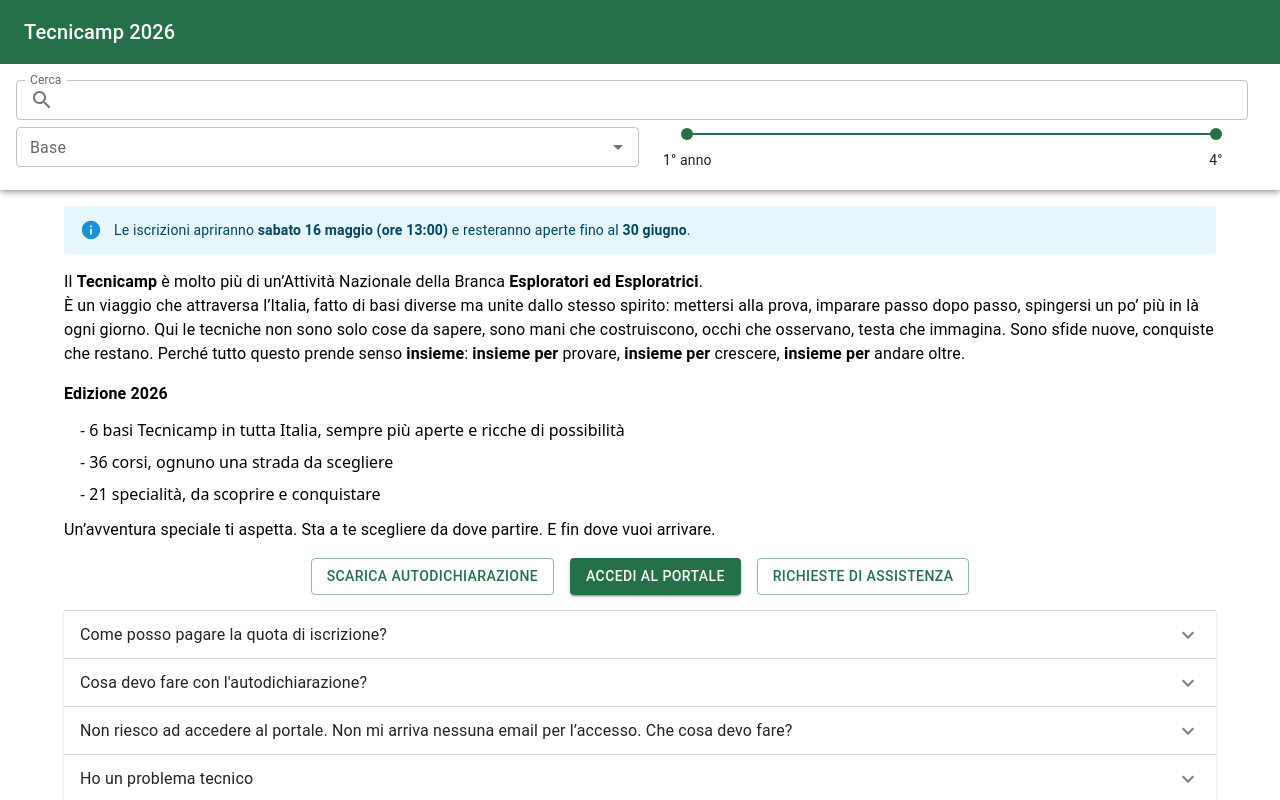
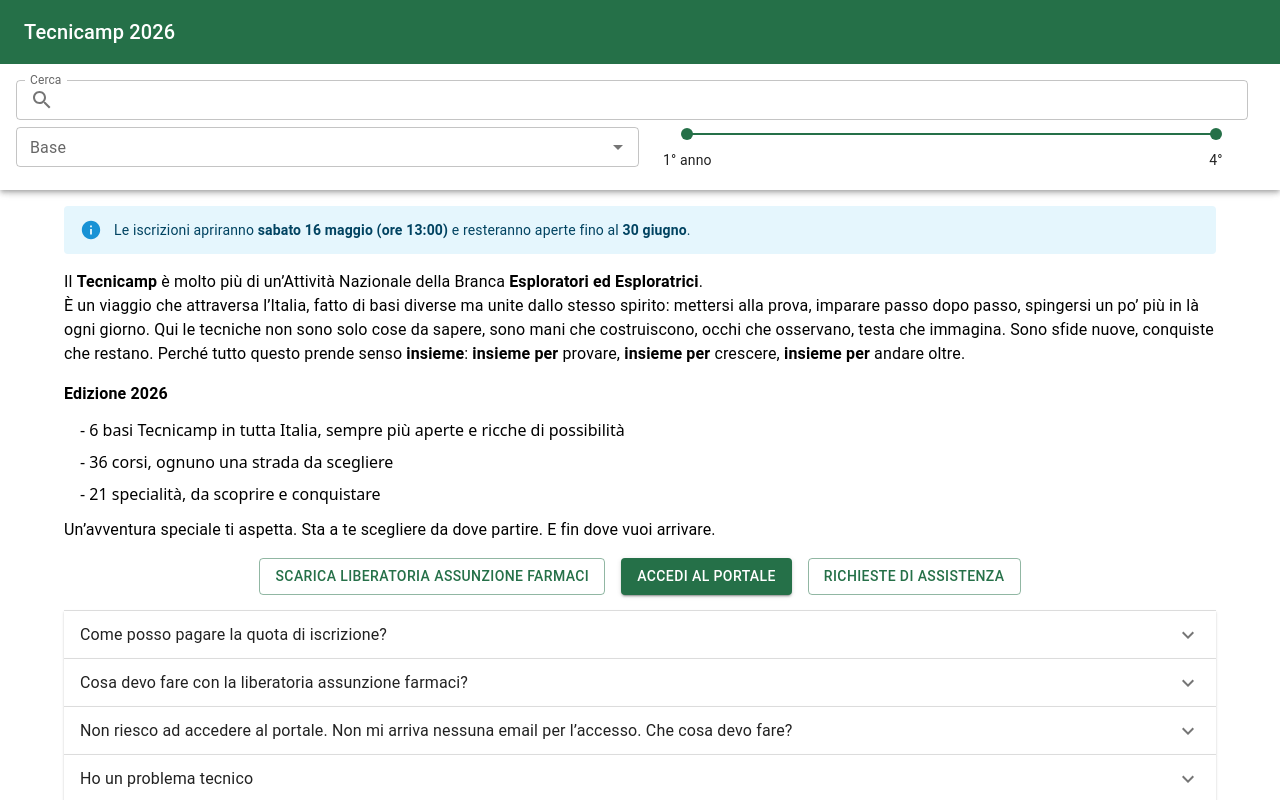
Before and after one commit to cngei/tecnicamp, a React (Vite) app: page / in a window 1280 px wide. Shown: the top 800 px of the page. Built offline with nearby package versions, Linux system fonts and the light colour scheme.

Commit message:
Change document links and update related text
Updated links and text related to medical documentation for Tecnicamp.

```diff
--- a/src/App.tsx
+++ b/src/App.tsx
@@ -196,10 +196,10 @@ function App() {
           >
             <Button
               variant="outlined"
-              href="/assets/autodichiarazione_tecnicamp_2026.pdf"
+              href="/assets/LIBERATORIA%20somministrazione%20farmaci.pdf"
               target="_blank"
             >
-              Scarica Autodichiarazione
+              Scarica Liberatoria Assunzione Farmaci
             </Button>
             <Button
               variant="contained"
@@ -245,13 +245,19 @@ function App() {
           <Accordion>
             <AccordionSummary expandIcon={<ExpandMore />}>
               <Typography component="span">
-                Cosa devo fare con l'autodichiarazione?
+                Cosa devo fare con la liberatoria assunzione farmaci?
               </Typography>
             </AccordionSummary>
             <AccordionDetails>
-              L'autodichiarazione, che puoi scaricare tramite il pulsante qui
-              sopra, dovrà essere compilata e caricata sul portale durante
-              l'iscrizione al tecnicamp, senza non è possibile iscriversi.
+              Se durante il Tecnicamp dovrai assumere farmaci, sarà necessario:
+              <List>
+                <ListItem>
+                  - Compilare e firmare in ogni sua parte la liberatoria scaricabile qui sopra;
+                </ListItem>
+                <ListItem>- Caricare la liberatoria sul portale durante l’iscrizione;</ListItem>
+                <ListItem>- Allegare obbligatoriamente anche la prescrizione medica.</ListItem>
+              </List>
+              Se durante il Tecnicamp dovrai assumere farmaci, in assenza di entrambi i documenti, non ti sarà possibile partecipare e l’iscrizione verrà annullata.
             </AccordionDetails>
           </Accordion>
           <Accordion>
@@ -485,7 +491,7 @@ function App() {
           <Button
             variant="outlined"
             onClick={() => setConfirmNeedHelp(false)}
-            href="https://help.cngei.it/servicedesk/customer/portal/4"
+            href="https://jira.cngei.it/servicedesk/customer/portal/4/create/34"
             target="_blank"
             sx={{ width: isSmall ? "100%" : "inherit", ml: "0 !important" }}
           >
```
